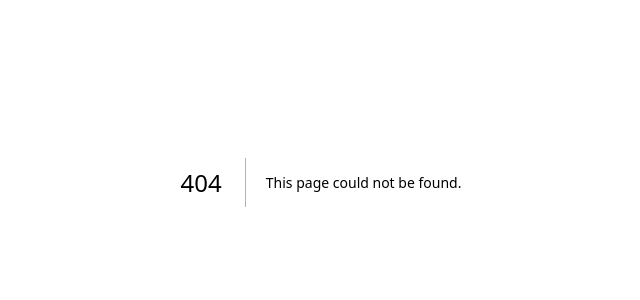
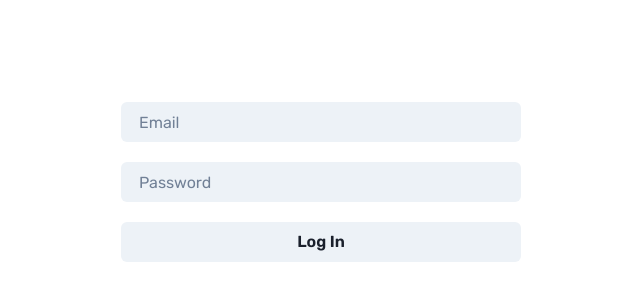
Before and after one commit to Johannes-Krabbe/donkeyboard-client, a Next.js app: page /test in a window 1280 px wide. Before the commit this address had no page. Shown: the part 218-518 px from the top of the page, without its empty margins (319-959 px from the left). Built offline with nearby package versions, Linux system fonts and the light colour scheme.

Commit message:
add Chakra UI

```diff
--- a/package.json
+++ b/package.json
@@ -9,12 +9,17 @@
     "lint": "next lint"
   },
   "dependencies": {
+    "@chakra-ui/next-js": "^2.1.3",
+    "@chakra-ui/react": "^2.6.1",
+    "@emotion/react": "^11.11.0",
+    "@emotion/styled": "^11.11.0",
     "@types/node": "20.1.5",
     "@types/react": "18.2.6",
     "@types/react-dom": "18.2.4",
     "axios": "^1.4.0",
     "eslint": "^8.40.0",
     "eslint-config-next": "^13.4.2",
+    "framer-motion": "^10.12.16",
     "next": "13.4.2",
     "random-words": "^1.3.0",
     "react": "^18.2.0",
--- a/src/app/layout.tsx
+++ b/src/app/layout.tsx
@@ -1,3 +1,5 @@
+"use client";
+import { ChakraProvider, extendTheme } from "@chakra-ui/react";
 import { Rubik } from "next/font/google";
 
 const rubik = Rubik({ subsets: ["latin"] });
@@ -7,14 +9,33 @@ export const metadata = {
   description: "Test your type speed",
 };
 
+export const theme = extendTheme({
+  fonts: {
+    heading: "var(--font-rubik)",
+    body: "var(--font-rubik)",
+  },
+});
+
 export default function RootLayout({
   children,
 }: {
   children: React.ReactNode;
 }) {
   return (
-    <html lang="en">
-      <body className={rubik.className}>{children}</body>
-    </html>
+    <>
+      <style jsx global>
+        {`
+          :root {
+            --font-rubik: ${rubik.style.fontFamily};
+          }
+        `}
+      </style>
+
+      <html lang="en">
+        <body className={rubik.className}>
+          <ChakraProvider>{children}</ChakraProvider>
+        </body>
+      </html>
+    </>
   );
 }
--- a/src/app/page.tsx
+++ b/src/app/page.tsx
@@ -1,6 +1,9 @@
 "use client";
 import { useEffect, useState } from "react";
 import randomWords from "random-words";
+import { Rubik } from "next/font/google";
+
+const rubik = Rubik({ subsets: ["latin"] });
 
 export default function Home() {
   const [wordcount, setwordcount] = useState(3);
--- /dev/null
+++ b/src/app/test/page.tsx
@@ -0,0 +1,41 @@
+"use client";
+import { request } from "@/utils/axios";
+import { useRouter } from "next/navigation";
+import { useState, useEffect } from "react";
+import { useToken } from "@/hooks/token";
+import {
+  ChakraProvider,
+  Stack,
+  Input,
+  Container,
+  Center,
+  Flex,
+  Button,
+  FormControl,
+  color,
+  background,
+  Box,
+} from "@chakra-ui/react";
+
+export default function LoginTest() {
+  return (
+    <ChakraProvider>
+      <Center>
+        <Flex direction="column" justify="center" h="100vh">
+          <FormControl>
+            <Stack spacing={5} w={400}>
+              <Input
+                focusBorderColor="RGBA(0, 0, 0, 0.08)"
+                variant="filled"
+                placeholder="Email"
+              />
+
+              <Input variant="filled" placeholder="Password" type="" />
+              <Button>Log In</Button>
+            </Stack>
+          </FormControl>
+        </Flex>
+      </Center>
+    </ChakraProvider>
+  );
+}
```
Also changed, not shown: 1 other file (tests, documents, lock files or other folders).
